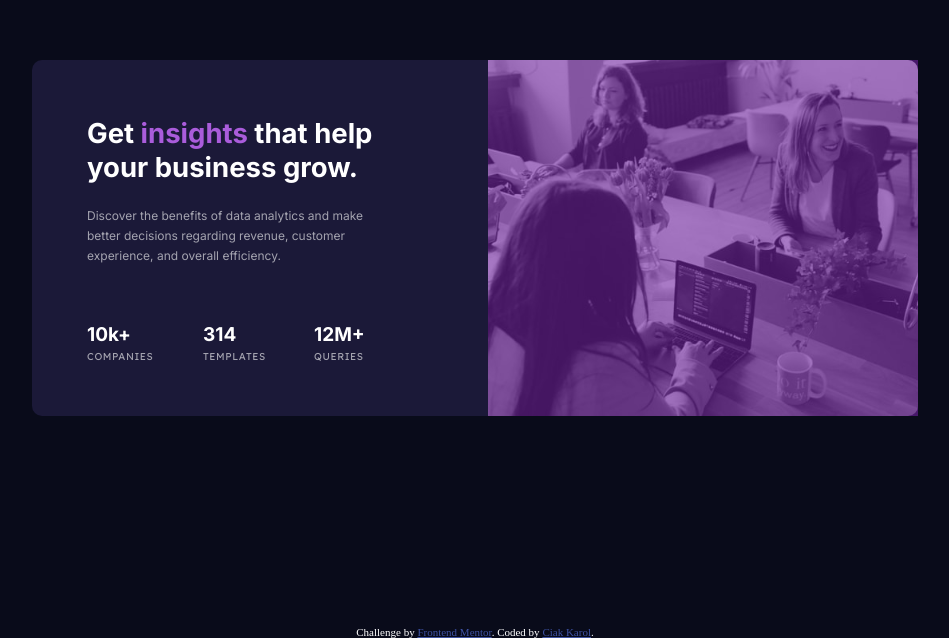
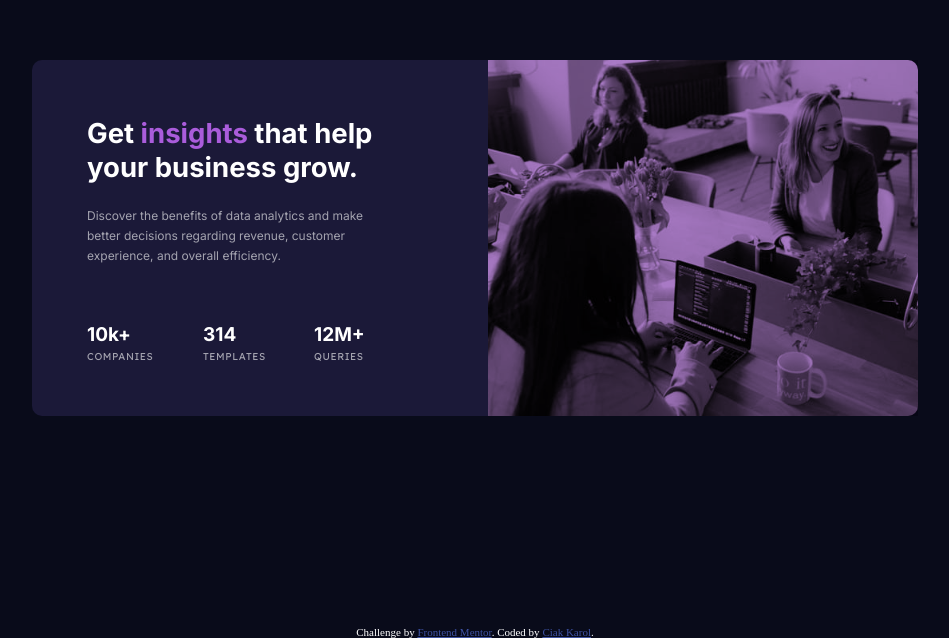
Before and after one commit to Hekterek/Stats-preview-card-component, a plain HTML site: page index.html in a window 1280 px wide. Shown: the part 162-800 px from the top of the page, without its empty margins (165-1114 px from the left). Drawn offline with Linux system fonts and the light colour scheme.

Commit message:
Update style.css

```diff
--- a/style.css
+++ b/style.css
@@ -36,12 +36,15 @@ body
     border-radius: 0 10px 10px 0;
     width: 430px;
     height: 356px;
-    z-index: 1;
-    order: 2;
+    z-index: ;
+    order: 3;
+
 }
 
 .img_violet
 {
+    mix-blend-mode: multiply;
+    opacity: 100%;
     background: rgba(112, 34, 160, 0.6);
     width: 100%;
     height: 100%;
```
